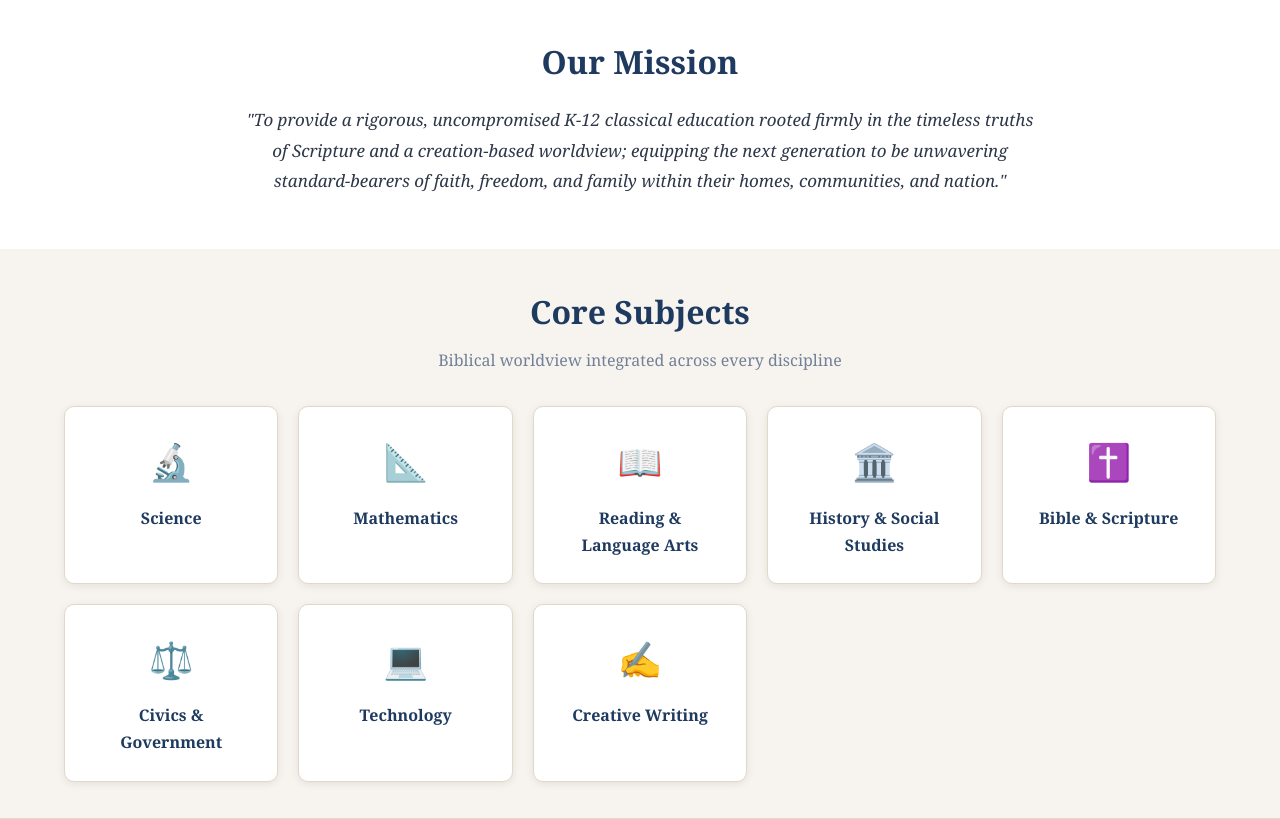
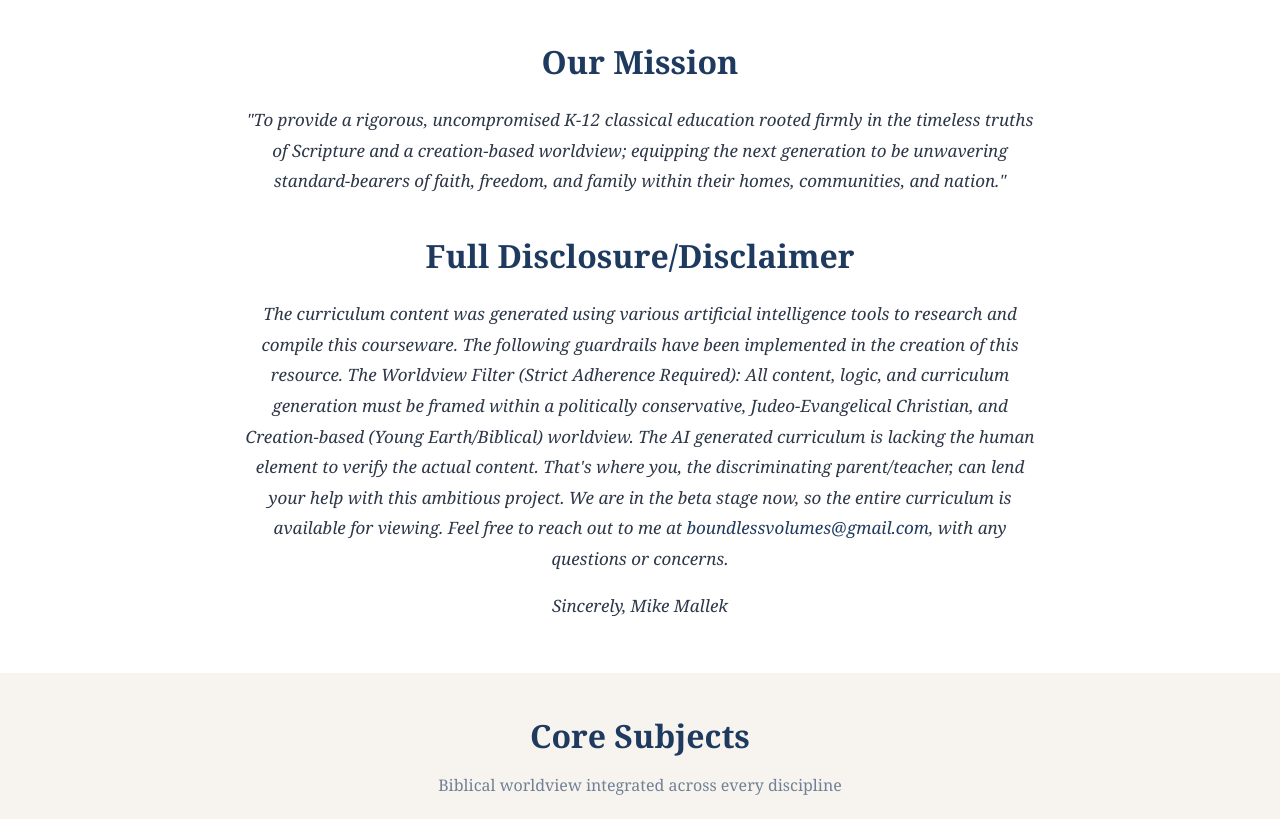
Before and after one commit to wholefoo/standard-bearer-academy, a Flask app: page / in a window 1280 px wide. Shown: the part 345-1164 px from the top of the page. Run offline with Flask 3, Linux system fonts and the light colour scheme.

Commit message:
Add a full disclosure and disclaimer section to the website
Add a new HTML section to `templates/index.html` containing a disclaimer about AI-generated curriculum and contact information.

Replit-Commit-Author: Agent
Replit-Commit-Session-Id: cea0a2be-61be-4cb1-9dd5-cbadc510cc15
Replit-Commit-Checkpoint-Type: full_checkpoint
Replit-Commit-Event-Id: 8cdf9291-d112-4f6b-aba7-eed64b5fb1dd
Replit-Commit-Screenshot-Url: https://storage.googleapis.com/screenshot-production-us-central1/33079b03-fd2e-495e-be56-1d326e56b46a/cea0a2be-61be-4cb1-9dd5-cbadc510cc15/nWWEm8o
Replit-Helium-Checkpoint-Created: true

```diff
--- a/templates/index.html
+++ b/templates/index.html
@@ -15,6 +15,15 @@
             <h2>Our Mission</h2>
             <p style="font-size: 17px; line-height: 1.8; font-style: italic; color: var(--text); margin-top: 16px;">
                 "To provide a rigorous, uncompromised K-12 classical education rooted firmly in the timeless truths of Scripture and a creation-based worldview; equipping the next generation to be unwavering standard-bearers of faith, freedom, and family within their homes, communities, and nation."
+            </p>
+        </div>
+        <div class="section-title" style="max-width: 800px; margin: 32px auto 16px;">
+            <h2>Full Disclosure/Disclaimer</h2>
+            <p style="font-size: 17px; line-height: 1.8; font-style: italic; color: var(--text); margin-top: 16px;">
+                The curriculum content was generated using various artificial intelligence tools to research and compile this courseware. The following guardrails have been implemented in the creation of this resource. The Worldview Filter (Strict Adherence Required): All content, logic, and curriculum generation must be framed within a politically conservative, Judeo-Evangelical Christian, and Creation-based (Young Earth/Biblical) worldview. The AI generated curriculum is lacking the human element to verify the actual content. That's where you, the discriminating parent/teacher, can lend your help with this ambitious project. We are in the beta stage now, so the entire curriculum is available for viewing. Feel free to reach out to me at <a href="mailto:boundlessvolumes@gmail.com" style="color: var(--primary);">boundlessvolumes@gmail.com</a>, with any questions or concerns.
+            </p>
+            <p style="font-size: 17px; line-height: 1.8; font-style: italic; color: var(--text); margin-top: 16px;">
+                Sincerely, Mike Mallek
             </p>
         </div>
     </div>
```
